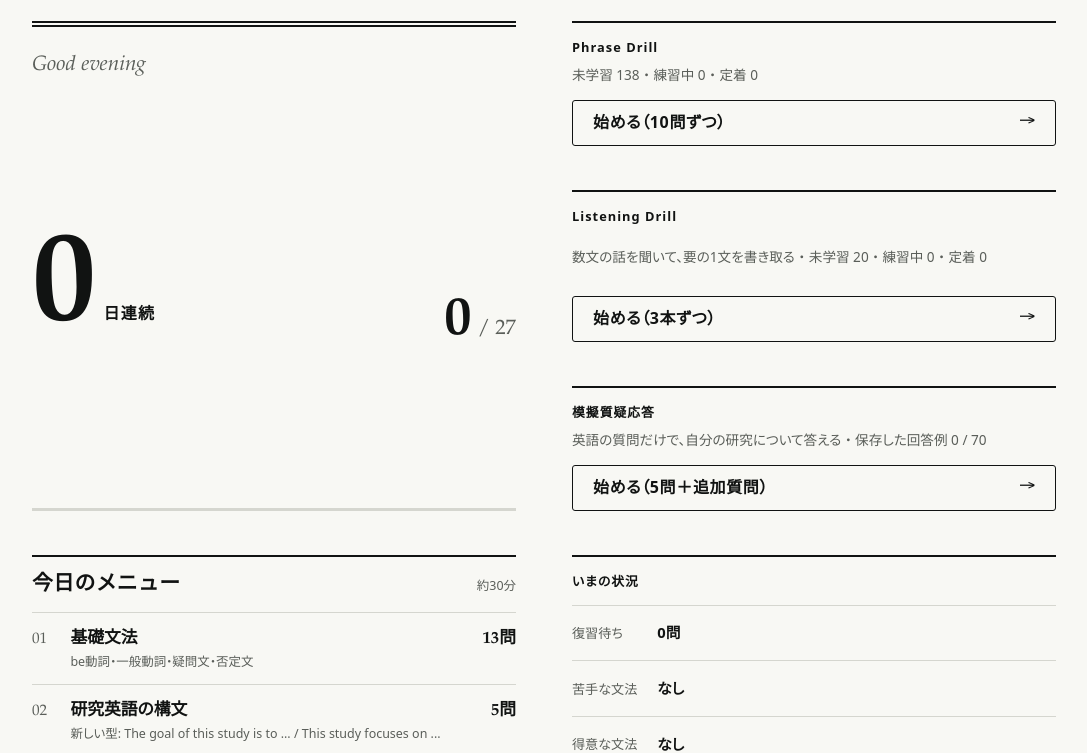
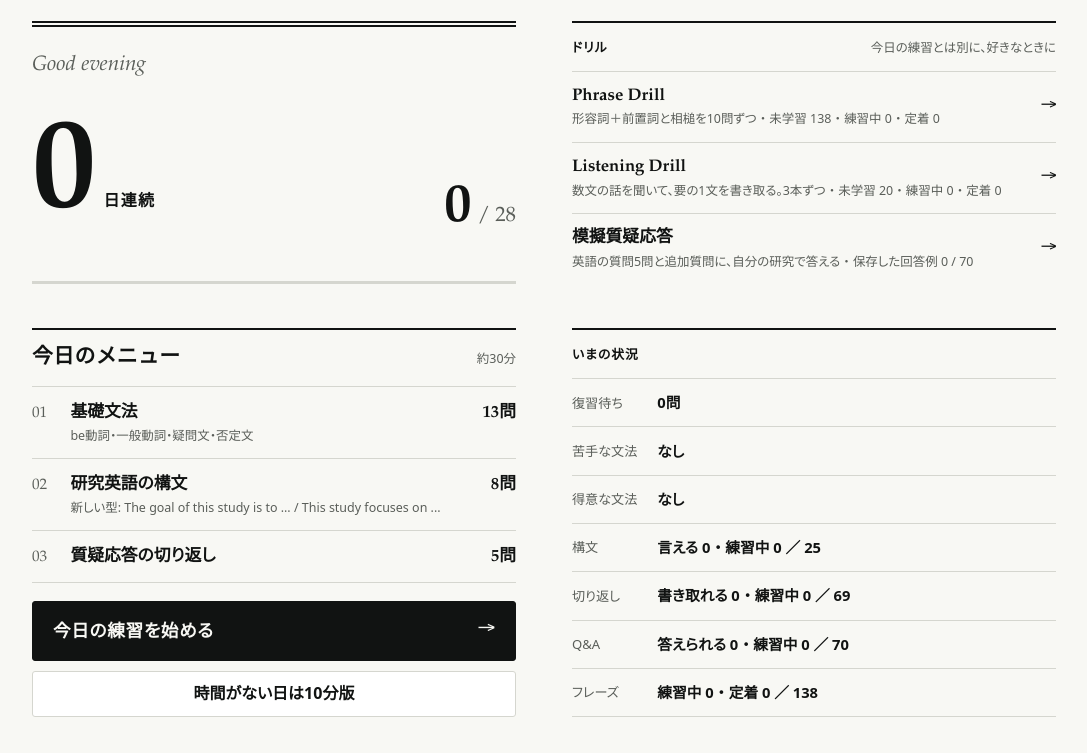
Before and after one commit to hamachu216/english-drill, a plain HTML site: page index.html in a window 1280 px wide. Shown: the part 59-812 px from the top of the page, without its empty margins (96-1183 px from the left). Drawn offline with Linux system fonts and the light colour scheme.

Commit message:
Research questions leave the daily practice (mock Q&A only); the three drills share one section of ruled rows
Co-Authored-By: Claude Fable 5.2 <noreply@anthropic.com>

```diff
--- a/app.js
+++ b/app.js
@@ -36,9 +36,8 @@ $('theme').onclick = () => {
 const el = (tag, props, ...kids) => { const n = Object.assign(document.createElement(tag), props); n.append(...kids); return n; };
 const PHASE = {
   review: '前回の苦手を復習', grammar: '基礎文法', pattern: '研究英語の構文',
-  reply: '質疑応答の切り返し', qa: 'Research Q&A', mock: '模擬質疑応答', check: '週1回の初見チェック',
+  reply: '質疑応答の切り返し', mock: '模擬質疑応答', check: '週1回の初見チェック',
 };
-const QA_LEVEL = ['Beginner', 'Intermediate', 'Advanced'];
 
 // Today's session if there is one (finished or not). A session from another day, or one whose cards are gone, is ignored.
 const session = () => (state.session?.day === today() && state.session.queue.every((s) => byId.has(s.id)) ? state.session : null);
@@ -85,7 +84,7 @@ function renderHome() {
     ? [el('li', { className: 'muted', textContent: '今日のメニューは終わりました。明日は今日の結果をもとに、新しいメニューが自動で用意されます。' })]
     : menuRows(queue.slice(s?.idx ?? 0))));
   const share = mix(state.days, cards, d).grammar;
-  $('mix').textContent = done ? '' : share > 0.55 ? '最近の結果から、基礎文法を多めにしています。' : share < 0.45 ? '基礎が安定してきたので、研究英語を多めにしています。' : '';
+  $('mix').textContent = done ? '' : share > 0.55 ? '最近の結果から、基礎文法を多めにしています。' : share < 0.45 ? '基礎が安定してきたので、研究英語の構文を多めにしています。' : '';
   $('start').textContent = done ? 'もう少し練習する（約5分）' : s ? '続きから再開する' : '今日の練習を始める';
   $('short').hidden = !!s;
 
@@ -96,13 +95,13 @@ function renderHome() {
     ...pair('得意な文法', o.known.length ? o.known.map((t) => topicTitle[t]).join('・') : 'なし'),
     ...pair('構文', `言える ${o.frames[2]} ・ 練習中 ${o.frames[0] + o.frames[1]} ／ ${o.framesTotal}`),
     ...pair('切り返し', `書き取れる ${o.reply[2]} ・ 練習中 ${o.reply[0] + o.reply[1]} ／ ${replyCount}`),
-    ...pair('Q&A', QA_LEVEL.map((name, i) => `${name} ${o.qa[i]}`).join(' ・ ')),
+    ...pair('Q&A', `答えられる ${o.qa[1] + o.qa[2]} ・ 練習中 ${o.qa[0]} ／ ${qaCount}`),
     ...pair('フレーズ', `${stepLine(pr)} ／ ${drillCards.length}`));
   const wrong = drillCards.filter((c) => state.hist[c.id]?.box === 0).length;
-  $('cd-summary').textContent = `未学習 ${pr[0]} ・ ${stepLine(pr)}${wrong ? ` ・ ✕ 前回間違えた ${wrong}（次の「始める」で最初に出ます）` : ''}`;
+  $('cd-summary').textContent = `形容詞＋前置詞と相槌を10問ずつ ・ 未学習 ${pr[0]} ・ ${stepLine(pr)}${wrong ? ` ・ ✕ 前回間違えた ${wrong}` : ''}`;
   const heard = progress(heardCards, state.hist);
-  $('ld-summary').textContent = `数文の話を聞いて、要の1文を書き取る ・ 未学習 ${heard[0]} ・ ${stepLine(heard)}`;
-  $('mock-summary').textContent = `英語の質問だけで、自分の研究について答える ・ 保存した回答例 ${Object.keys(state.answers).length} / ${qaCount}`;
+  $('ld-summary').textContent = `数文の話を聞いて、要の1文を書き取る。3本ずつ ・ 未学習 ${heard[0]} ・ ${stepLine(heard)}`;
+  $('mock-summary').textContent = `英語の質問5問と追加質問に、自分の研究で答える ・ 保存した回答例 ${Object.keys(state.answers).length} / ${qaCount}`;
   // This week, plus earlier weeks that have something to show.
   $('weekly').tBodies[0].replaceChildren(...weekly(state.days, cards, d).filter((w, i) => !i || Object.keys(w.kinds).length).flatMap((w) => {
     const [, m, dd] = w.from.split('-').map(Number), qa = w.kinds.qa;
@@ -188,7 +187,6 @@ function playFree(missed = [], asked = []) {
   begin({ free: true, retry: r.retry, size, queue, idx: 0, grades: [] });
 }
 
-const TALK_GUIDE = ['自分の研究で、まずは1文で。時間は気にしなくてOK', '入れる要素を見ながら、1〜2文で', 'ヒントなしで、2〜3文で'];
 function showStep() {
   const step = run.queue[run.idx], cur = byId.get(step.id), rec = state.hist[cur.id];
   // An adjective + preposition pair is said in the example sentence its step names (`ex` is set for pairs only).
@@ -200,15 +198,14 @@ function showStep() {
   const shows = step.intro ? lesson(cur, rec) : null; // a step to listen to and repeat, not answered
   now = { step, cur, ask, pending: [...hints], hinted: false, model: '', said: '', ex, dictate, audio: shows?.en ?? (dictate ? cur.text ?? cur.en : ask.q) }; // audio: what the speaker button reads
   const talk = isTalk();
-  // Free practice keeps its timer setting (not the Collocation Drill: composing a sentence takes its time);
-  // an Intermediate question gets a gentle 45s bar that never cuts you off.
-  const sec = run.free && !inFull(cur) ? timeLimit(cur.en, state.settings.limit) : talk && step.level === 1 && !step.retry ? 45 : 0;
+  // Free practice keeps its timer setting (not the drills: composing or writing down a sentence takes its time).
+  const sec = run.free && !inFull(cur) ? timeLimit(cur.en, state.settings.limit) : 0;
   $('study').style.setProperty('--lv', `var(--lv${cur.level ?? (cur.q || dictate ? 4 : drill(cur) ? 5 : 3)})`);
   $('track').textContent = [
     step.retry && 'もう一度',
     run.free ? `${run.retry ? '復習 · ' : ''}${drill(cur) ? 'Phrase Drill' : listening(cur) ? 'Listening Drill' : `Lv${cur.level}`}` : PHASE[step.phase],
     !drill(cur) && cur.deck.title, // a pair's deck is its preposition, a backchannel's its function: the answer
-    step.follow != null ? '追加質問' : step.intro ? (drill(cur) ? '聞いてまねする' : '新しい型') : talk && !step.check && step.phase !== 'mock' && QA_LEVEL[step.retry ? 0 : step.level],
+    step.follow != null ? '追加質問' : step.intro && (drill(cur) ? '聞いてまねする' : '新しい型'),
   ].filter(Boolean).join(' · ');
   $('count').textContent = `${run.idx + 1} / ${run.queue.length}${sec ? ` · ${sec}秒` : ''}`;
   $('dots').className = run.queue.length > 20 ? 'dots many' : 'dots';
@@ -223,8 +220,7 @@ function showStep() {
     : step.check ? '初見チェック：ヒントなしで、どこまで言えるか試そう'
     : !talk ? ''
     : step.follow != null ? '追加の質問です。1文でいいので、続けて答えよう'
-    : step.retry ? '型を見ながら、もう一度声に出そう'
-    : step.phase === 'mock' ? '本番のつもりで、自分の研究で答えよう。まず1文、言えたら2〜3文' : TALK_GUIDE[step.level];
+    : '本番のつもりで、自分の研究で答えよう。まず1文、言えたら2〜3文';
   $('hints').replaceChildren(...(shows
     ? [...pair('ポイント', shows.note), ...(shows.said ? pair('相手', shows.said) : []), el('dt', { textContent: '例文' }), el('dd', { className: 'en' }, ...mark(shows.en, phrases(cur))), ...pair('意味', shows.meaning)]
     : shown.flatMap(hintRow)));
@@ -279,7 +275,7 @@ function reveal(timedOut = false) {
   const { cur, ask, step } = now, talk = isTalk(), typed = $('input').value.trim();
   now.said = typed || now.said;
   const { ex } = now;
-  now.model = ex ? ex.en : talk && step.level === 2 && !step.retry && ask.more ? `${ask.en} ${ask.more}` : ask.en;
+  now.model = ex ? ex.en : talk && ask.more ? `${ask.en} ${ask.more}` : ask.en;
   $('timeout').hidden = !timedOut;
   $('model-label').textContent = talk ? '参考（架空の研究の一例）' : '回答例';
   // Accuracy practice compares your words with the model; fluency practice (Q&A) never marks your English.
@@ -342,7 +338,7 @@ function grade(key) {
   });
   answered++;
   run.grades[run.idx] = g;
-  if (run.day) run.queue = requeue(run.queue, run.idx, g, cur.kind);
+  if (run.day) run.queue = requeue(run.queue, run.idx, g);
   advance();
 }
 
--- a/index.html
+++ b/index.html
@@ -38,20 +38,11 @@
       <button id="short" class="wide">時間がない日は10分版</button>
       <p id="flash"></p>
     </div>
-    <div class="card drill">
-      <div class="cal-head"><b>Phrase Drill</b></div>
-      <p class="muted" id="cd-summary"></p>
-      <button id="cd-start" class="primary wide">始める（10問ずつ）</button>
-    </div>
-    <div class="card listen">
-      <div class="cal-head"><b>Listening Drill</b></div>
-      <p class="muted" id="ld-summary"></p>
-      <button id="ld-start" class="primary wide">始める（3本ずつ）</button>
-    </div>
-    <div class="card mock">
-      <div class="cal-head"><b>模擬質疑応答</b></div>
-      <p class="muted" id="mock-summary"></p>
-      <button id="mock-start" class="primary wide">始める（5問＋追加質問）</button>
+    <div class="card drills">
+      <div class="cal-head"><b>ドリル</b><span class="muted">今日の練習とは別に、好きなときに</span></div>
+      <button id="cd-start"><b>Phrase Drill</b><span class="sub" id="cd-summary"></span></button>
+      <button id="ld-start"><b>Listening Drill</b><span class="sub" id="ld-summary"></span></button>
+      <button id="mock-start"><b>模擬質疑応答</b><span class="sub" id="mock-summary"></span></button>
     </div>
     <div class="card now">
       <div class="cal-head"><b>いまの状況</b></div>
--- a/plan.js
+++ b/plan.js
@@ -5,6 +5,8 @@
 //   days[date]   = { [topicId]: [answers, said],  counters per day (first attempts only), plus
 //                    '#check': [n, said], '#why': [content, english] }
 //   queue        = [{ id, phase, level?, intro?, follow?, check?, retry? }]   one step per screen
+//
+// The daily session is grammar, sentence frames and Q&A replies. Research questions are asked in the mock Q&A only.
 import { addDays, shuffle, skeleton, opening, mask, reactions } from './core.js';
 import { example, previous } from './colloc.js';
 
@@ -12,15 +14,15 @@ export const MISS = 0, HINT = 1, OK = 2;
 export const GRADE = { miss: MISS, content: MISS, english: MISS, hint: HINT, ok: OK };
 
 const INTERVAL = [1, 3, 7, 14, 30, 60]; // days until the next review, by box
-const KINDS = ['grammar', 'pattern', 'reply', 'qa']; // adjective + preposition pairs are the Collocation Drill's alone
+const KINDS = ['grammar', 'pattern', 'reply']; // the daily session's; every other kind has a drill of its own
 // Rough time one card takes — saying it, reading the example and its note, judging it: turns minutes into card counts.
-const SECONDS = { grammar: 60, pattern: 75, reply: 60, qa: 120 };
+const SECONDS = { grammar: 60, pattern: 75, reply: 60 };
 // Short kinds outside the split, one card per this many minutes: 5 Q&A replies in 30 minutes.
 const EVERY = { reply: 6 };
-const NEUTRAL = 0.65; // fluency at which the split is the default 15 : 10 : 5 minutes
+const NEUTRAL = 0.65; // fluency at which the split is the default: half grammar, half frames
 const BLOCK = 4; // sentences drilled on the day a frame is introduced, after the one to listen to and repeat
 const MOCK = 5; // questions in a mock Q&A, each with a follow-up
-const CHECK = { grammar: 3, pattern: 2, reply: 1, qa: 1 }; // weekly first-sight check
+const CHECK = { grammar: 3, pattern: 2, reply: 1 }; // weekly first-sight check
 const WEEK = 7;
 const HINT_BOX = 2; // answers with a hint alone get a card this far (7 days)
 const KNOWN = 3; // grammar answers, all said, after which a topic counts as known and its new cards wait
@@ -59,14 +61,13 @@ export function byKind(counters, items) {
 }
 
 // Share of the session per kind. Fluency = the share said without a hint; too little data counts as NEUTRAL.
-// Weak grammar pulls time toward grammar (never above 65%); solid grammar frees it for research English
-// (grammar never below 30%); and the better the frames go, the more of the research part is Q&A.
+// Weak grammar pulls time toward grammar (never above 65%); solid grammar frees it for the sentence frames
+// (grammar never below 30%).
 const clamp = (x, lo, hi) => Math.min(hi, Math.max(lo, x));
 const fluency = ([n, said] = [0]) => (n < 8 ? NEUTRAL : said / n);
 export function shares(recent) {
   const grammar = clamp(0.5 + (NEUTRAL - fluency(recent.grammar)) * 0.6, 0.3, 0.65);
-  const talk = clamp(1 / 3 + (fluency(recent.pattern) - NEUTRAL) * 0.8, 0.25, 0.6);
-  return { grammar, pattern: (1 - grammar) * (1 - talk), qa: (1 - grammar) * talk };
+  return { grammar, pattern: 1 - grammar };
 }
 // Today's split, from the last two weeks of answers.
 export const mix = (days, items, day) => shares(byKind(span(days, addDays(day, -2 * WEEK + 1), day), items));
@@ -146,7 +147,7 @@ export const progress = (items, hist) => items.reduce((n, c) => (n[!hist[c.id] ?
 export function mockSession(items, hist, rand = Math.random) {
   const qs = items.filter((c) => c.kind === 'qa'), met = qs.filter((c) => hist[c.id]);
   return [...shuffle(met, rand), ...shuffle(qs.filter((c) => !hist[c.id]), rand)].slice(0, MOCK).flatMap((c) => [
-    { id: c.id, phase: 'mock', level: 2 }, { id: c.id, phase: 'mock', level: 2, follow: Math.floor(rand() * c.deck.follow.length) }]);
+    { id: c.id, phase: 'mock' }, { id: c.id, phase: 'mock', follow: Math.floor(rand() * c.deck.follow.length) }]);
 }
 
 // Today's session. Per kind: reviews that are due (weakest first), then unseen cards from the weakest topic that has any,
@@ -154,7 +155,7 @@ export function mockSession(items, hist, rand = Math.random) {
 // more than two sessions deep, a quarter of each kind is kept for new cards, so there is progress every day —
 // but never at the cost of a card missed last time: those always come back (as many as fit).
 // Every kind gets at least one card, so research English is touched no matter how grammar is going.
-// Order: cards failed last time → grammar → sentence frames → Q&A replies → Q&A → (weekly) first-sight check.
+// Order: cards failed last time → grammar → sentence frames → Q&A replies → (weekly) first-sight check.
 export function planSession({ items, hist, days, day, minutes, rand = Math.random }) {
   const rec = (c) => hist[c.id];
   const due = (c) => rec(c)?.due <= day;
@@ -162,7 +163,7 @@ export function planSession({ items, hist, days, day, minutes, rand = Math.rando
   const idle = (c) => rec(c) && !due(c) && rec(c).last < day;
   const stage = stageOf(items, hist), weak = weakTopics(items, hist), known = knownTopics(items, hist);
   const share = mix(days, items, day), fixed = Object.fromEntries(Object.entries(EVERY).map(([k, m]) => [k, Math.max(1, Math.round(minutes / m))]));
-  const rest = minutes - Object.entries(fixed).reduce((s, [k, n]) => s + (n * SECONDS[k]) / 60, 0); // the 15:10:5 split covers what they leave
+  const rest = minutes - Object.entries(fixed).reduce((s, [k, n]) => s + (n * SECONDS[k]) / 60, 0); // the split covers what they leave
 
   const pick = (kind) => {
     const pool = items.filter((c) => c.kind === kind), n = fixed[kind] ?? Math.max(1, Math.round((rest * 60 * share[kind]) / SECONDS[kind]));
@@ -175,7 +176,7 @@ export function planSession({ items, hist, days, day, minutes, rand = Math.rando
     const worst = weak.find((t) => fresh.some((c) => c.topic === t));
     const focus = fresh.filter((c) => c.topic === worst).slice(0, Math.ceil(n / 5));
     // New frames: more sentences for frames already started, then (once every started frame has been said
-    // at least once) one or two new frames, one sentence to repeat and BLOCK to say. New questions: one per topic in turn.
+    // at least once) one or two new frames, one sentence to repeat and BLOCK to say.
     // New grammar: ROTATION topics at a time, in file order (so Lv2 waits for Lv1), each until it is known.
     const learning = [...new Set(fresh.map((c) => c.topic))].filter((t) => !known.has(t)).slice(0, ROTATION);
     const open = fresh.filter((c) => c.topic in stage);
@@ -184,7 +185,6 @@ export function planSession({ items, hist, days, day, minutes, rand = Math.rando
     const added = {
       grammar: [...fresh.filter((c) => learning.includes(c.topic)).sort(easyFirst), ...[...fresh].sort(newFirst(known))],
       pattern: [...open, ...(ready ? untouched.flatMap((t) => fresh.filter((c) => c.topic === t).slice(0, 1 + BLOCK)) : [])],
-      qa: [...fresh].sort(easyFirst),
       reply: [...fresh].sort(easyFirst),
     }[kind];
     return [...new Set([...reviews, ...focus, ...added, ...pile, ...rested])].slice(0, n);
@@ -192,7 +192,7 @@ export function planSession({ items, hist, days, day, minutes, rand = Math.rando
 
   const chosen = Object.fromEntries(KINDS.map((k) => [k, pick(k)]));
   const old = (k) => shuffle(chosen[k].filter((c) => rec(c) && !sore(c)), rand), added = (k) => chosen[k].filter((c) => !rec(c));
-  const level = (c) => (c.kind === 'pattern' ? stage[c.topic] ?? 0 : c.kind === 'qa' ? Math.min(2, rec(c)?.box ?? 0) : undefined);
+  const level = (c) => (c.kind === 'pattern' ? stage[c.topic] ?? 0 : undefined);
   const step = (phase) => (c) => ({ id: c.id, phase, level: level(c) });
 
   const firstDay = Object.keys(days).sort()[0], lastCheck = Object.keys(days).filter((d) => days[d]['#check']).sort().at(-1);
@@ -208,22 +208,21 @@ export function planSession({ items, hist, days, day, minutes, rand = Math.rando
     // A new frame opens with its first sentence to listen to and repeat; that sentence is recalled on a later day.
     ...added('pattern').map((c, i, a) => (c.topic in stage || a[i - 1]?.topic === c.topic ? step('pattern')(c) : { id: c.id, phase: 'pattern', intro: true })),
     ...[...old('reply'), ...added('reply')].map(step('reply')),
-    ...[...old('qa'), ...added('qa')].map(step('qa')),
     ...check.map((c) => ({ id: c.id, phase: 'check', level: 2, check: true })),
   ];
 }
 
-// A missed card comes back once in the same session with full support: a research question right away, others a few cards later.
-export function requeue(queue, i, grade, kind) {
+// A missed card comes back once in the same session with full support, a few cards later.
+export function requeue(queue, i, grade) {
   const s = queue[i];
-  if (grade > MISS || s.retry || s.check || s.follow != null) return queue;
-  const at = Math.min(queue.length, i + (kind === 'qa' ? 1 : 4));
+  if (grade > MISS || s.retry || s.check) return queue;
+  const at = Math.min(queue.length, i + 4);
   return [...queue.slice(0, at), { ...s, retry: true }, ...queue.slice(at)];
 }
 
 // What a step shows up front and what the hint button reveals, in order. Support fades with the level:
 //   frame card   0: frame shown · 1: frame half hidden · 2: nothing; the hints give first letters, never the phrases that fill it (frame + phrases is the whole answer)
-//   question     0 (Beginner): what to include + answer frame · 1 (Intermediate): what to include · 2 (Advanced): nothing
+//   question     nothing: the question alone, the hints one at a time
 // A retry shows everything (for a grammar card: its grammar in one line and the opening); the weekly check shows
 // nothing and has no hints.
 const afterReaction = (c) => `＿＿＿ ${c.en.slice(reactions(c.deck).filter((p) => c.en.startsWith(p)).reduce((n, p) => Math.max(n, p.length), 0)).trim()}`;
@@ -234,7 +233,7 @@ export function scaffold(c, { level = 2, retry, check, follow }) {
     : c.kind === 'reply' ? [[['頭文字', skeleton(c.en)]], retry ? 1 : 0] // dictation: the reply is heard, its meaning is the prompt
     : c.kind === 'listening' ? [[['書き取る文の意味', c.ja], ['頭文字', skeleton(c.en)]], 0] // a short talk is heard; one sentence of it is written down
     : c.kind === 'backchannel' ? [[['相手の言葉の意味', c.saidJa], ['残りの英文', afterReaction(c)], ['使う相槌', c.deck.basic.join(' / ')], ['頭文字', skeleton(c.en)]], 0]
-    : c.q ? [[['入れる要素', c.points], ['答え方の型', c.frame], ['質問の意味', c.ja]], retry ? 3 : 2 - level]
+    : c.q ? [[['入れる要素', c.points], ['答え方の型', c.frame], ['質問の意味', c.ja]], 0]
     : c.kind === 'pattern' ? [[...(level === 1 && !retry ? [['型（一部）', mask(c.deck.frame)]] : []), ['型', c.deck.frame], ['頭文字', skeleton(c.en)]], retry || level < 2 ? 1 : 0]
     : [[...(retry ? [['文法', c.deck.note]] : []), ['出だし', opening(c.en)], ['頭文字', skeleton(c.en)]], retry ? 2 : 0];
   return check ? { shown: [], hints: [] } : { shown: ladder.slice(0, shown), hints: ladder.slice(shown) };
--- a/style.css
+++ b/style.css
@@ -57,9 +57,9 @@ button:focus-visible, textarea:focus-visible, select:focus-visible, input:focus-
   .primary:hover { background: color-mix(in srgb, var(--text) 84%, var(--bg)); }
 }
 /* Buttons that start something: label on the left, an arrow at the far end. */
-#start, #cd-start, #ld-start, #mock-start, #free { display: flex; align-items: center; justify-content: space-between; text-align: left; padding: 0 20px; }
-#start::after, #cd-start::after, #ld-start::after, #mock-start::after, #free::after { content: "→"; font: 400 1.25em/1 var(--serif); transition: transform .2s; }
-@media (hover: hover) { #start:hover::after, #cd-start:hover::after, #ld-start:hover::after, #mock-start:hover::after, #free:hover::after { transform: translateX(4px); } }
+#start, #free { display: flex; align-items: center; justify-content: space-between; text-align: left; padding: 0 20px; }
+#start::after, .drills button::after, #free::after { content: "→"; font: 400 1.25em/1 var(--serif); transition: transform .2s; }
+@media (hover: hover) { #start:hover::after, .drills button:hover::after, #free:hover::after { transform: translateX(4px); } }
 #theme { min-height: 32px; padding: 0 2px; border: 0; font-size: .78rem; letter-spacing: .04em; background: transparent; color: var(--muted); }
 button svg { width: 22px; height: 22px; display: block; margin: auto; fill: none; stroke: currentColor; stroke-width: 1.6; stroke-linecap: square; stroke-linejoin: miter; }
 /* A sheet: the page being studied. Sections of the home screen and the result are not sheets (below). */
@@ -115,14 +115,13 @@ p:empty, #menu .sub:empty { display: none; }
 .grid th { color: var(--muted); font-size: .72rem; font-weight: 600; letter-spacing: .06em; padding: 8px 2px; border-top: 1px solid var(--line); }
 .grid td { text-align: center; padding: 8px 2px; border-top: 1px solid var(--line); font-weight: 600; }
 .grid .weak td { text-align: left; border-top: 0; padding-top: 0; font-size: .78rem; font-weight: 400; color: var(--muted); }
-.drill { --lv: var(--lv5); }
-.mock { --lv: var(--lv4); }
-.listen { --lv: var(--lv4); }
-.drill, .listen, .mock { display: flex; flex-direction: column; }
-.drill .cal-head, .listen .cal-head, .mock .cal-head { margin-bottom: 4px; }
-#cd-summary, #mock-summary { margin: 0; flex: 1; }
-.drill .primary, .listen .primary, .mock .primary { margin-top: 14px; background: transparent; color: var(--text); }
-@media (hover: hover) { .drill .primary:hover, .listen .primary:hover, .mock .primary:hover { background: var(--text); color: var(--bg); } }
+/* The drills outside the daily practice: one section, one ruled row each; the whole row starts the drill. */
+.drills { display: flex; flex-direction: column; border-bottom: 1px solid var(--line); }
+.drills button { flex: 1; display: grid; grid-template-columns: minmax(0, 1fr) auto; align-items: center; column-gap: 16px; width: 100%; padding: 13px 0;
+  border: 0; border-top: 1px solid var(--line); border-radius: 0; background: transparent; color: var(--text); text-align: left; }
+.drills button b { grid-column: 1; align-self: end; font: 700 1.05rem/1.4 var(--serif); }
+.drills .sub { grid-column: 1; align-self: start; margin-top: 2px; font-size: .78rem; font-weight: 400; line-height: 1.5; color: var(--muted); }
+.drills button::after { grid-column: 2; grid-row: 1 / span 2; }
 #mine { margin: 0 0 10px; white-space: pre-line; font: 600 1rem/1.7 var(--serif); }
 #keep { margin: 0 0 14px; }
 .levels { display: grid; border-bottom: 1px solid var(--line); }
@@ -230,8 +229,8 @@ textarea::placeholder { color: var(--muted); opacity: .8; font-family: var(--san
   h1 { font-size: 1.3rem; }
   /* Two columns, one row per pair of sections: the sections of a row start and end together. */
   #home { grid-template-columns: minmax(0, 1fr) minmax(0, 1fr); gap: 44px 56px;
-    grid-template-areas: "hero drill" "hero listen" "hero mock" "menu now" "history weekly" "free backup" "settings sources"; }
-  .hero { grid-area: hero; } .drill { grid-area: drill; } .listen { grid-area: listen; } .mock { grid-area: mock; } .menu { grid-area: menu; } .now { grid-area: now; }
+    grid-template-areas: "hero drills" "menu now" "history weekly" "free backup" "settings sources"; }
+  .hero { grid-area: hero; } .drills { grid-area: drills; } .menu { grid-area: menu; } .now { grid-area: now; }
   .history { grid-area: history; } .weekly { grid-area: weekly; }
   .free { grid-area: free; } .settings { grid-area: settings; } .backup { grid-area: backup; } .sources { grid-area: sources; }
   #home > details { align-self: start; } /* opening one panel doesn't stretch its neighbour */
```
Also changed, not shown: test/plan.test.js (+31 -39 lines), 1 other file.
